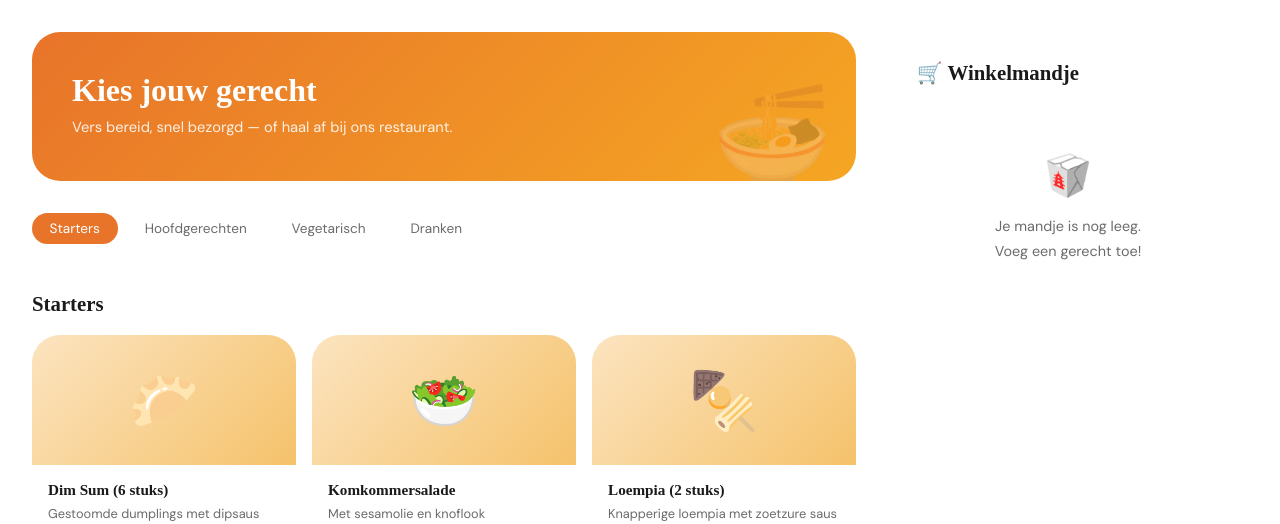
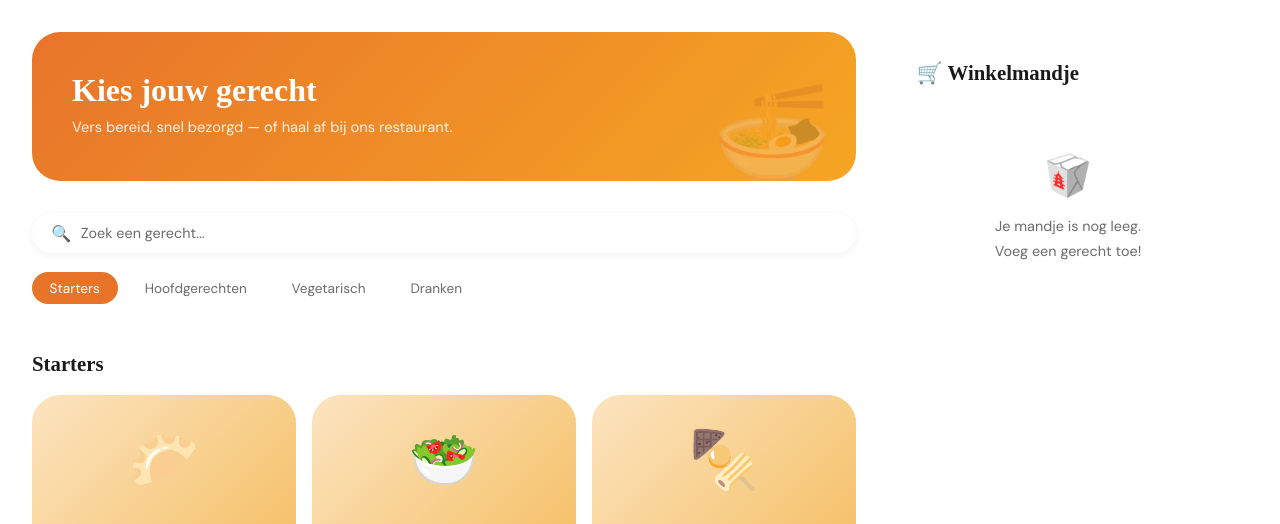
Before and after one commit to DinhmenhNguyen/Restaurant-webapp1, a PHP site: page /bestel.html in a window 1280 px wide. Shown: the part 71-595 px from the top of the page. Run offline with PHP 8.4, Linux system fonts and the light colour scheme.

Commit message:
Zoekbalk toegevoegd

```diff
--- a/Workspace/bestel.html
+++ b/Workspace/bestel.html
@@ -217,6 +217,12 @@
         <div class="menu-hero">
           <h1>Kies jouw gerecht</h1>
           <p>Vers bereid, snel bezorgd — of haal af bij ons restaurant.</p>
+        </div>
+
+        <!-- Zoekbalk -->
+        <div class="zoekbalk-wrapper">
+          <span class="zoekbalk-icon">🔍</span>
+          <input type="search" class="zoekbalk" placeholder="Zoek een gerecht..." aria-label="Zoeken" />
         </div>
 
         <!-- Categorie anker-links -->
@@ -785,6 +791,31 @@
     </div><!-- einde beheer-content -->
   </section><!-- einde #beheer-section -->
 
+  <script>
+    const zoekbalk = document.querySelector('.zoekbalk');
+
+    zoekbalk.addEventListener('input', function () {
+      const query = this.value.toLowerCase().trim();
+
+      // Filter gerecht kaarten
+      document.querySelectorAll('.item-card').forEach(function (card) {
+        const naam = card.querySelector('h4').textContent.toLowerCase();
+        const desc = card.querySelector('p') ? card.querySelector('p').textContent.toLowerCase() : '';
+        card.style.display = (naam.includes(query) || desc.includes(query)) ? '' : 'none';
+      });
+
+      // Verberg categorietitel + grid als alle items erin verborgen zijn
+      document.querySelectorAll('.items-grid').forEach(function (grid) {
+        const aantalZichtbaar = Array.from(grid.querySelectorAll('.item-card'))
+          .filter(c => c.style.display !== 'none').length;
+        const titel = grid.previousElementSibling;
+        if (titel && titel.classList.contains('category-title')) {
+          titel.style.display = aantalZichtbaar === 0 ? 'none' : '';
+        }
+        grid.style.display = aantalZichtbaar === 0 ? 'none' : '';
+      });
+    });
+  </script>
 </body>
 
 </html>
--- a/Workspace/css/bestel.css
+++ b/Workspace/css/bestel.css
@@ -54,6 +54,42 @@ main {
 .menu-hero p {
   color: rgba(255, 255, 255, 0.88);
   font-size: 0.92rem;
+}
+
+/* ── ZOEKBALK ────────────────────────────────── */
+.zoekbalk-wrapper {
+  display: flex;
+  align-items: center;
+  background: var(--white);
+  border-radius: var(--radius-pill);
+  padding: 0.6rem 1.2rem;
+  gap: 0.6rem;
+  margin-bottom: 1.2rem;
+  box-shadow: 0 2px 8px rgba(0, 0, 0, 0.06);
+  transition: box-shadow 0.2s;
+}
+
+.zoekbalk-wrapper:focus-within {
+  box-shadow: 0 0 0 2px var(--gold);
+}
+
+.zoekbalk-icon {
+  font-size: 1rem;
+  flex-shrink: 0;
+}
+
+.zoekbalk {
+  flex: 1;
+  border: none;
+  outline: none;
+  font-family: 'DM Sans', sans-serif;
+  font-size: 0.9rem;
+  color: var(--dark);
+  background: transparent;
+}
+
+.zoekbalk::placeholder {
+  color: var(--grey);
 }
 
 /* ── CATEGORIE TABS ──────────────────────────── */
```
